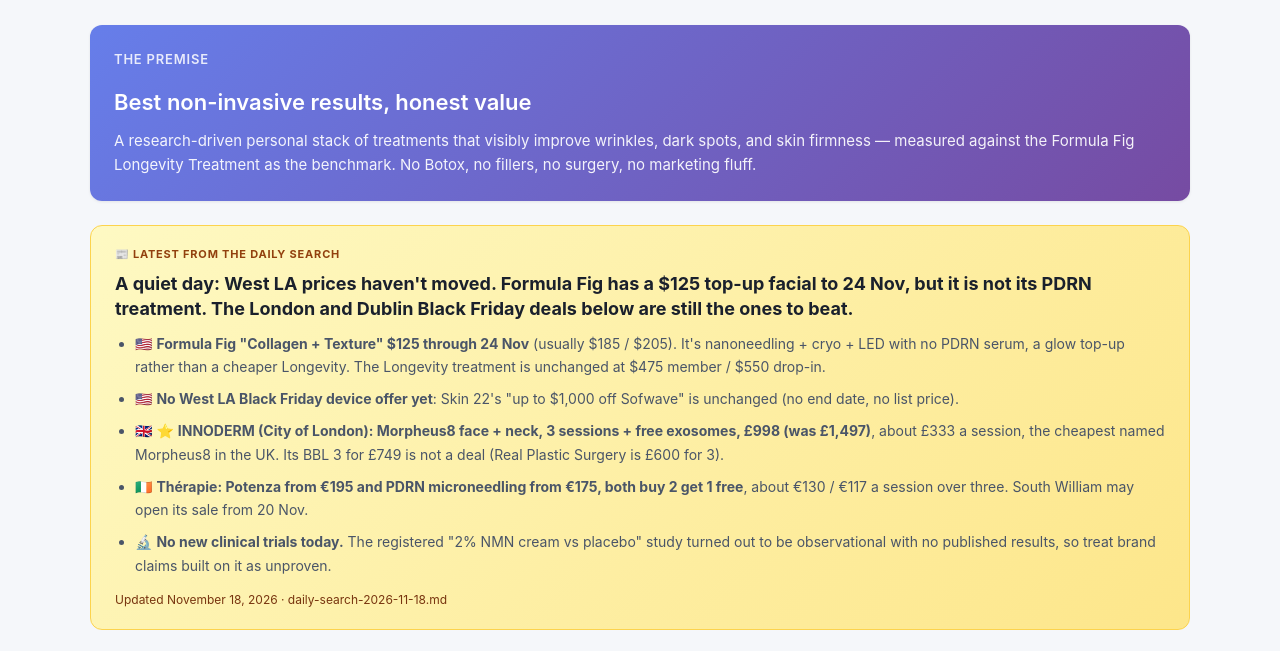
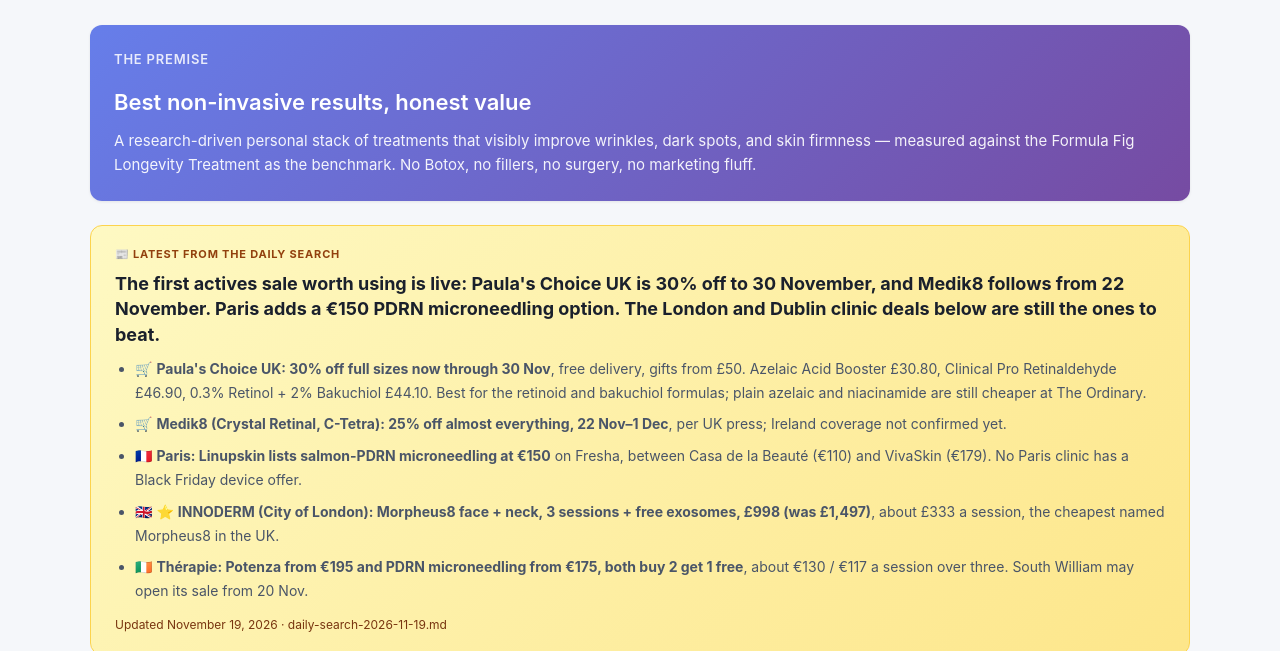
Before and after one commit to jewels-ice/skincare-stack-2026, a plain HTML site: page index.html in a window 1280 px wide. Shown: the part 133-784 px from the top of the page. Drawn offline with Linux system fonts and the light colour scheme.

Commit message:
Daily search 2026-11-19: Paula's Choice UK 30% off live, Medik8 25% from 22 Nov, Paris PDRN EUR 150

```diff
--- a/index.html
+++ b/index.html
@@ -334,15 +334,15 @@
 <!-- DAILY-SEARCH-PANEL-START — auto-maintained by skincare-daily-search task. Don't hand-edit; the task rewrites this block when flags appear. -->
 <div class="digest-panel">
   <div class="digest-label">📰 Latest from the Daily Search</div>
-  <div class="digest-headline">A quiet day: West LA prices haven't moved. Formula Fig has a $125 top-up facial to 24 Nov, but it is not its PDRN treatment. The London and Dublin Black Friday deals below are still the ones to beat.</div>
+  <div class="digest-headline">The first actives sale worth using is live: Paula's Choice UK is 30% off to 30 November, and Medik8 follows from 22 November. Paris adds a €150 PDRN microneedling option. The London and Dublin clinic deals below are still the ones to beat.</div>
   <ul style="font-size: 14px; color: #4a5568; margin-top: 10px; padding-left: 20px; line-height: 1.7;">
-    <li>🇺🇸 <strong>Formula Fig "Collagen + Texture" $125 through 24 Nov</strong> (usually $185 / $205). It's nanoneedling + cryo + LED with no PDRN serum, a glow top-up rather than a cheaper Longevity. The Longevity treatment is unchanged at $475 member / $550 drop-in.</li>
-    <li>🇺🇸 <strong>No West LA Black Friday device offer yet</strong>: Skin 22's "up to $1,000 off Sofwave" is unchanged (no end date, no list price).</li>
-    <li>🇬🇧 ⭐ <strong>INNODERM (City of London): Morpheus8 face + neck, 3 sessions + free exosomes, £998 (was £1,497)</strong>, about £333 a session, the cheapest named Morpheus8 in the UK. Its BBL 3 for £749 is not a deal (Real Plastic Surgery is £600 for 3).</li>
+    <li>🛒 <strong>Paula's Choice UK: 30% off full sizes now through 30 Nov</strong>, free delivery, gifts from £50. Azelaic Acid Booster £30.80, Clinical Pro Retinaldehyde £46.90, 0.3% Retinol + 2% Bakuchiol £44.10. Best for the retinoid and bakuchiol formulas; plain azelaic and niacinamide are still cheaper at The Ordinary.</li>
+    <li>🛒 <strong>Medik8 (Crystal Retinal, C-Tetra): 25% off almost everything, 22 Nov–1 Dec</strong>, per UK press; Ireland coverage not confirmed yet.</li>
+    <li>🇫🇷 <strong>Paris: Linupskin lists salmon-PDRN microneedling at €150</strong> on Fresha, between Casa de la Beauté (€110) and VivaSkin (€179). No Paris clinic has a Black Friday device offer.</li>
+    <li>🇬🇧 ⭐ <strong>INNODERM (City of London): Morpheus8 face + neck, 3 sessions + free exosomes, £998 (was £1,497)</strong>, about £333 a session, the cheapest named Morpheus8 in the UK.</li>
     <li>🇮🇪 <strong>Thérapie: Potenza from €195 and PDRN microneedling from €175, both buy 2 get 1 free</strong>, about €130 / €117 a session over three. South William may open its sale from 20 Nov.</li>
-    <li>🔬 <strong>No new clinical trials today.</strong> The registered "2% NMN cream vs placebo" study turned out to be observational with no published results, so treat brand claims built on it as unproven.</li>
   </ul>
-  <div class="digest-meta">Updated November 18, 2026 · daily-search-2026-11-18.md</div>
+  <div class="digest-meta">Updated November 19, 2026 · daily-search-2026-11-19.md</div>
 </div>
 <!-- DAILY-SEARCH-PANEL-END -->
 
```
